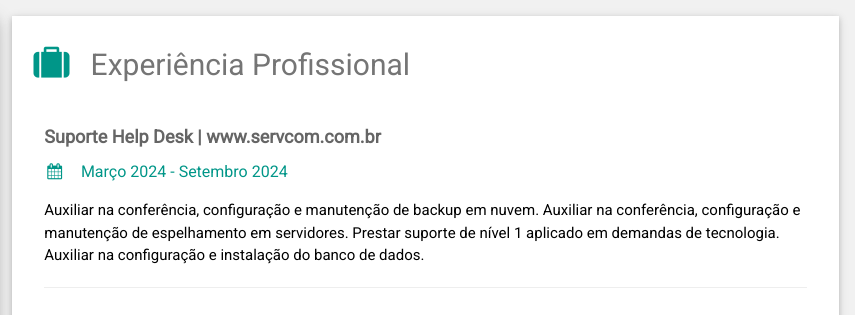
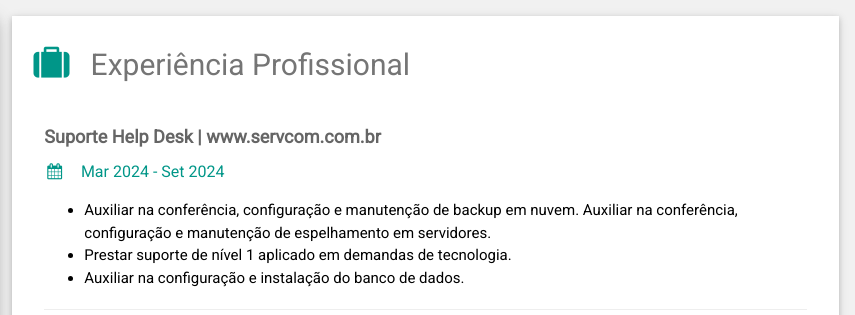
Before and after one commit to eusoumanoelnetto/resume, a plain HTML site: page index.html in a window 1280 px wide. Shown: the top 315 px of the page, 425-1280 px from the left. Drawn offline with nearby package versions, Linux system fonts and the light colour scheme.

Commit message:
edditted

```diff
--- a/index.html
+++ b/index.html
@@ -159,8 +159,12 @@
 									Profissional</h2>
 								<div class="w3-container">
 									<h5 class="w3-opacity"><b>Suporte Help Desk | www.servcom.com.br</b></h5>
-									<h6 class="w3-text-teal"><i class="fa fa-calendar fa-fw w3-margin-right"></i>Março 2024 - Setembro 2024</h6>
-									<p>Auxiliar na conferência, configuração e manutenção de backup em nuvem. Auxiliar na conferência, configuração e manutenção de espelhamento em servidores. Prestar suporte de nível 1 aplicado em demandas de tecnologia. Auxiliar na configuração e instalação do banco de dados.</p>
+									<h6 class="w3-text-teal"><i class="fa fa-calendar fa-fw w3-margin-right"></i>Mar 2024 - Set 2024</h6>
+									<ul>
+										<li><span>Auxiliar na conferência, configuração e manutenção de backup em nuvem. Auxiliar na conferência, configuração e manutenção de espelhamento em servidores.</span></li>
+										<li><span>Prestar suporte de nível 1 aplicado em demandas de tecnologia.</span></li>
+										<li><span>Auxiliar na configuração e instalação do banco de dados.</span></li>
+									</ul>
 									<hr>
 								</div>
 								<div class="w3-container">
```
